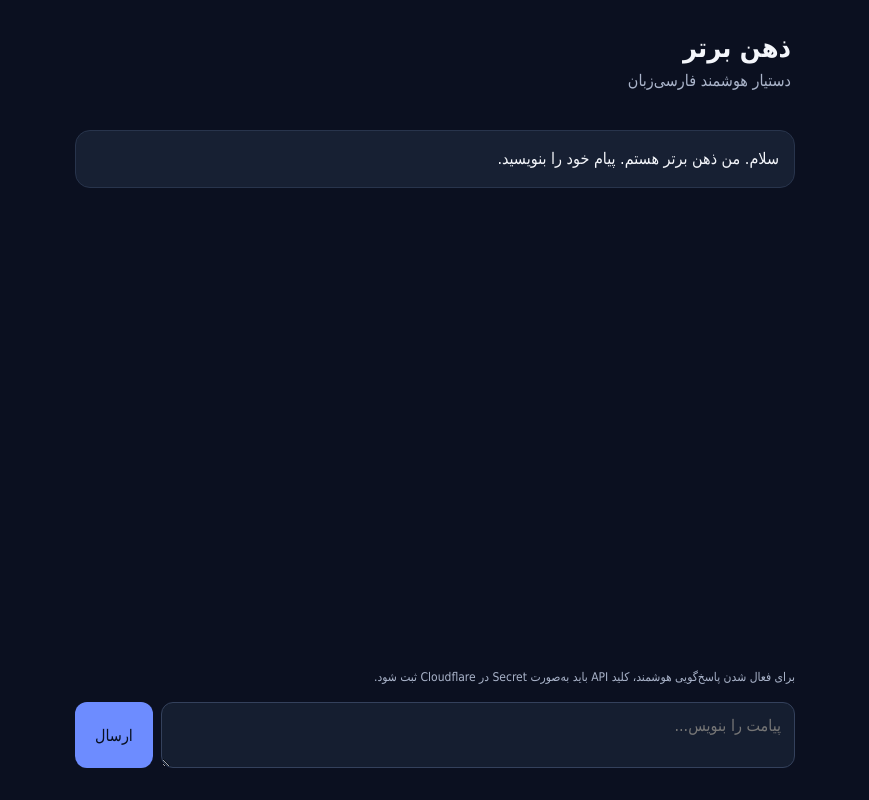
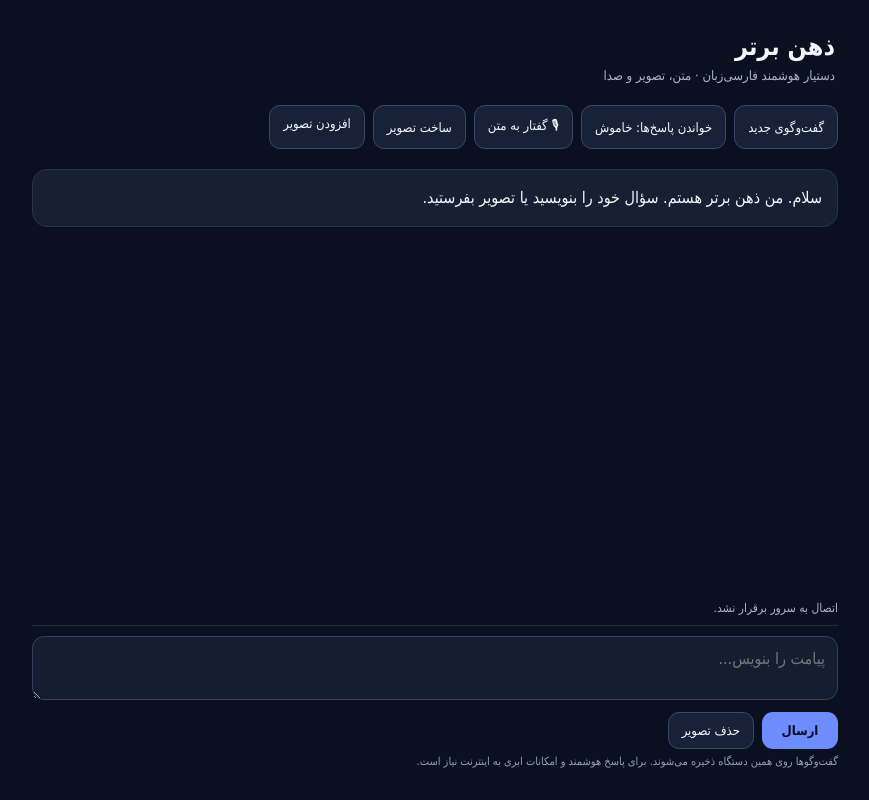
Before and after one commit to rezamadadi3c-blip/zehn-bartar-reza, a website: page public/index.html in a window 1280 px wide. Shown: the whole page, without its empty margins (205-1074 px from the left). Drawn offline with Linux system fonts and the light colour scheme; no server answers.

Commit message:
Build full Persian AI assistant interface with image, voice and PWA controls

```diff
--- a/public/index.html
+++ b/public/index.html
@@ -1,52 +1,70 @@
 <!doctype html>
 <html lang="fa" dir="rtl">
 <head>
-<meta charset="utf-8"><meta name="viewport" content="width=device-width,initial-scale=1">
+<meta charset="utf-8"><meta name="viewport" content="width=device-width,initial-scale=1,viewport-fit=cover">
 <meta name="theme-color" content="#111827"><meta name="description" content="دستیار هوشمند فارسی‌زبان ذهن برتر">
 <link rel="manifest" href="/manifest.webmanifest"><link rel="icon" href="/icon.svg" type="image/svg+xml">
 <meta name="mobile-web-app-capable" content="yes"><meta name="apple-mobile-web-app-capable" content="yes">
-<meta name="apple-mobile-web-app-status-bar-style" content="black-translucent">
 <title>ذهن برتر</title>
 <style>
-*{box-sizing:border-box}body{margin:0;background:#0b1020;color:#f4f6fb;font-family:Tahoma,Arial,sans-serif}
-main{max-width:760px;margin:auto;padding:20px;min-height:100vh;display:flex;flex-direction:column}
-header{padding:12px 4px 20px}h1{margin:0;font-size:27px}header p{color:#aab4ca;margin:8px 0}
-#chat{flex:1;min-height:45vh;display:flex;flex-direction:column;gap:12px;padding:12px 0}
-.msg{padding:13px 15px;border-radius:15px;line-height:1.9;white-space:pre-wrap;overflow-wrap:anywhere}
-.user{background:#26395d;align-self:flex-start;max-width:90%}.bot{background:#172033;border:1px solid #28344c;align-self:stretch}
-form{display:flex;gap:8px;position:sticky;bottom:0;background:#0b1020;padding:12px 0}
-textarea{flex:1;resize:vertical;min-height:54px;max-height:160px;border-radius:12px;padding:13px;background:#151e30;color:white;border:1px solid #34415c;font:inherit}
-button{border:0;border-radius:12px;padding:0 20px;background:#6d8cff;color:#081020;font-weight:bold;font:inherit}
-button:disabled{opacity:.55}
-#status{font-size:12px;color:#aab4ca;min-height:20px}
-.topbar{display:flex;align-items:center;justify-content:space-between;gap:12px}
-#install{display:none;padding:8px 12px;border-radius:9px;font-size:13px}
+:root{color-scheme:dark}*{box-sizing:border-box}body{margin:0;background:#0b1020;color:#f4f6fb;font-family:Tahoma,Arial,sans-serif}
+main{max-width:850px;margin:auto;padding:16px;min-height:100dvh;display:flex;flex-direction:column}
+header{padding:10px 3px 14px}.top{display:flex;align-items:center;justify-content:space-between;gap:10px}h1{margin:0;font-size:25px}.sub{color:#aab4ca;font-size:13px;margin:7px 0 0}
+.tools{display:flex;flex-wrap:wrap;gap:8px;margin:8px 0}
+button,.filebtn{border:1px solid #394762;border-radius:11px;padding:10px 13px;background:#172238;color:#f4f6fb;font:inherit;font-size:13px;cursor:pointer}
+button.primary{background:#6d8cff;color:#081020;border:0;font-weight:bold}button:disabled{opacity:.5;cursor:wait}
+#install{display:none}#chat{flex:1;min-height:36vh;display:flex;flex-direction:column;gap:12px;padding:12px 0}
+.msg{padding:13px 15px;border-radius:15px;line-height:1.9;white-space:pre-wrap;overflow-wrap:anywhere;max-width:94%}
+.user{background:#26395d;align-self:flex-start}.bot{background:#172033;border:1px solid #28344c;align-self:stretch;max-width:100%}
+.msg img{max-width:100%;border-radius:12px;display:block;margin-top:8px}
+#status{font-size:12px;color:#aab4ca;min-height:20px;margin:4px 0}
+.composer{position:sticky;bottom:0;background:#0b1020;padding:10px 0 max(10px,env(safe-area-inset-bottom));border-top:1px solid #202b40}
+textarea,input{font:inherit;color:white;background:#151e30;border:1px solid #34415c;border-radius:12px;padding:12px;width:100%}
+textarea{min-height:58px;max-height:170px;resize:vertical}
+.sendrow{display:flex;gap:8px;margin-top:8px}.sendrow button{min-width:76px}
+#preview{max-width:120px;max-height:100px;border-radius:8px;display:none;margin-top:8px}
+.small{font-size:11px;color:#91a0bb;margin-top:6px}.hidden{display:none!important}
+#imageResult{max-width:100%;border-radius:12px;margin-top:10px}
+@media(min-width:650px){main{padding:22px}.msg{max-width:85%}.bot{max-width:100%}}
 </style></head>
 <body><main>
-<header><div class="topbar"><h1>ذهن برتر</h1><button id="install" type="button">نصب برنامه</button></div><p>دستیار هوشمند فارسی‌زبان</p></header>
-<div id="chat"><div class="msg bot">سلام. من ذهن برتر هستم. پیام خود را بنویسید.</div></div>
-<div id="status">برای فعال شدن پاسخ‌گویی هوشمند، کلید API باید به‌صورت Secret در Cloudflare ثبت شود.</div>
-<form id="form"><textarea id="prompt" placeholder="پیامت را بنویس..." required></textarea><button id="send">ارسال</button></form>
+<header><div class="top"><h1>ذهن برتر</h1><button id="install">نصب برنامه</button></div><p class="sub">دستیار هوشمند فارسی‌زبان · متن، تصویر و صدا</p></header>
+<div class="tools">
+<button id="newChat">گفت‌وگوی جدید</button>
+<button id="speakToggle">خواندن پاسخ‌ها: خاموش</button>
+<button id="voiceBtn">🎙 گفتار به متن</button>
+<button id="imageMode">ساخت تصویر</button>
+<label class="filebtn" for="imageFile">افزودن تصویر</label><input class="hidden" id="imageFile" type="file" accept="image/*">
+</div>
+<div id="chat"><div class="msg bot">سلام. من ذهن برتر هستم. سؤال خود را بنویسید یا تصویر بفرستید.</div></div>
+<div id="status">در حال بررسی اتصال...</div>
+<div class="composer">
+<img id="preview" alt="پیش‌نمایش تصویر">
+<textarea id="prompt" placeholder="پیامت را بنویس..." rows="2"></textarea>
+<div class="sendrow"><button class="primary" id="send">ارسال</button><button id="clearImage">حذف تصویر</button></div>
+<div class="small">گفت‌وگوها روی همین دستگاه ذخیره می‌شوند. برای پاسخ هوشمند و امکانات ابری به اینترنت نیاز است.</div>
+</div>
 </main>
 <script>
-const form=document.querySelector('#form'), input=document.querySelector('#prompt'), chat=document.querySelector('#chat'), statusBox=document.querySelector('#status'), send=document.querySelector('#send');
-const history=[];
-function bubble(text,who){const el=document.createElement('div');el.className='msg '+who;el.textContent=text;chat.appendChild(el);el.scrollIntoView({behavior:'smooth',block:'end'});return el}
-form.addEventListener('submit',async e=>{
- e.preventDefault();const text=input.value.trim();if(!text)return;
- bubble(text,'user');history.push({role:'user',content:text});input.value='';send.disabled=true;statusBox.textContent='در حال دریافت پاسخ...';
- const loading=bubble('در حال فکر کردن...','bot');
- try{
-  const res=await fetch('/api/chat',{method:'POST',headers:{'Content-Type':'application/json'},body:JSON.stringify({messages:history})});
-  const data=await res.json();loading.textContent=data.reply||data.error||'خطای نامشخص';
-  if(res.ok&&data.reply)history.push({role:'assistant',content:data.reply});
-  statusBox.textContent=res.ok?'آماده':'اتصال هوش ابری هنوز تنظیم نشده یا خطا دارد.';
- }catch{loading.textContent='ارتباط برقرار نشد. اینترنت یا تنظیمات سرور را بررسی کنید.';statusBox.textContent='خطای اتصال';}
- finally{send.disabled=false;input.focus();}
-});
-if('serviceWorker' in navigator){window.addEventListener('load',()=>navigator.serviceWorker.register('/sw.js').catch(()=>{}));}
-let installPrompt;
-const installButton=document.querySelector('#install');
-window.addEventListener('beforeinstallprompt',event=>{event.preventDefault();installPrompt=event;installButton.style.display='block';});
-installButton.addEventListener('click',async()=>{if(!installPrompt)return;installPrompt.prompt();await installPrompt.userChoice;installPrompt=null;installButton.style.display='none';});
+const $=s=>document.querySelector(s), chat=$('#chat'),input=$('#prompt'),statusBox=$('#status'),send=$('#send'),imageFile=$('#imageFile'),preview=$('#preview');
+let history=[];let selectedImage=null;let readAloud=false;let makeImage=false;
+try{history=JSON.parse(localStorage.getItem('zb_history')||'[]');if(history.length){chat.innerHTML='';history.forEach(m=>bubble(m.content,m.role==='user'?'user':'bot',false));}}catch{history=[];}
+function bubble(text,who,scroll=true){const el=document.createElement('div');el.className='msg '+who;el.textContent=text;chat.appendChild(el);if(scroll)el.scrollIntoView({behavior:'smooth',block:'end'});return el}
+function save(){try{localStorage.setItem('zb_history',JSON.stringify(history.slice(-60)));}catch{}}
+async function check(){try{const r=await fetch('/api/health');const d=await r.json();statusBox.textContent=d.ai?'اتصال هوش ابری برقرار است.':'سرور فعال است؛ اتصال هوش مصنوعی در انتظار تنظیم Cloudflare است.';}catch{statusBox.textContent='اتصال به سرور برقرار نشد.';}}
+check();
+$('#newChat').onclick=()=>{history=[];save();chat.innerHTML='';bubble('گفت‌وگوی تازه شروع شد. چه کمکی می‌توانم بکنم؟','bot');};
+$('#speakToggle').onclick=()=>{readAloud=!readAloud;$('#speakToggle').textContent='خواندن پاسخ‌ها: '+(readAloud?'روشن':'خاموش');if(!readAloud&&speechSynthesis)speechSynthesis.cancel();};
+$('#clearImage').onclick=()=>{selectedImage=null;imageFile.value='';preview.style.display='none';};
+imageFile.onchange=()=>{const file=imageFile.files[0];if(!file)return;if(file.size>3*1024*1024){statusBox.textContent='تصویر باید کمتر از ۳ مگابایت باشد.';imageFile.value='';return;}const reader=new FileReader();reader.onload=()=>{selectedImage=reader.result;preview.src=selectedImage;preview.style.display='block';};reader.readAsDataURL(file);};
+$('#imageMode').onclick=()=>{makeImage=!makeImage;$('#imageMode').textContent=makeImage?'بازگشت به چت':'ساخت تصویر';input.placeholder=makeImage?'تصویری که می‌خواهی بساز را توصیف کن...':'پیامت را بنویس...';};
+async function submit(){const text=input.value.trim();if(!text&&!selectedImage)return;if(makeImage){await generateImage(text);return;}
+const user=bubble(text||'این تصویر را بررسی کن.','user');if(selectedImage){const im=document.createElement('img');im.src=selectedImage;user.appendChild(im);}
+history.push({role:'user',content:text||'این تصویر را بررسی کن.'});save();input.value='';send.disabled=true;statusBox.textContent='در حال دریافت پاسخ...';const loading=bubble('در حال پردازش...','bot');
+try{const payload={messages:history};if(selectedImage){payload.image=selectedImage;payload.mimeType=selectedImage.slice(5,selectedImage.indexOf(';'));}const r=await fetch('/api/chat',{method:'POST',headers:{'content-type':'application/json'},body:JSON.stringify(payload)});const d=await r.json();loading.textContent=d.reply||d.error||'خطای نامشخص';if(r.ok&&d.reply){history.push({role:'assistant',content:d.reply});save();if(readAloud&&'speechSynthesis'in window){speechSynthesis.cancel();speechSynthesis.speak(new SpeechSynthesisUtterance(d.reply));}}statusBox.textContent=r.ok?'آماده':'سرویس خطا داد.';}catch{loading.textContent='ارتباط با سرور برقرار نشد.';statusBox.textContent='خطای اتصال';}finally{selectedImage=null;imageFile.value='';preview.style.display='none';send.disabled=false;input.focus();}}
+async function generateImage(prompt){if(!prompt){statusBox.textContent='اول توضیح تصویر را بنویس.';return;}send.disabled=true;statusBox.textContent='در حال ساخت تصویر...';const msg=bubble('در حال ساخت تصویر...','bot');try{const r=await fetch('/api/image',{method:'POST',headers:{'content-type':'application/json'},body:JSON.stringify({prompt})});if(!r.ok){const d=await r.json();throw new Error(d.error||'ساخت تصویر ناموفق بود.');}const blob=await r.blob(),url=URL.createObjectURL(blob);msg.textContent='تصویر ساخته شد.';const img=document.createElement('img');img.id='imageResult';img.src=url;msg.appendChild(img);statusBox.textContent='تصویر آماده است.';}catch(e){msg.textContent=e.message;statusBox.textContent='ساخت تصویر انجام نشد.';}finally{send.disabled=false;}}
+send.onclick=submit;input.addEventListener('keydown',e=>{if(e.key==='Enter'&&!e.shiftKey){e.preventDefault();submit();}});
+$('#voiceBtn').onclick=()=>{const SR=window.SpeechRecognition||window.webkitSpeechRecognition;if(!SR){statusBox.textContent='تشخیص گفتار در این مرورگر پشتیبانی نمی‌شود؛ از صفحه‌کلید صوتی گوشی استفاده کن.';return;}const rec=new SR();rec.lang='fa-IR';rec.interimResults=false;rec.onstart=()=>statusBox.textContent='گوش می‌دهم...';rec.onresult=e=>{input.value+=(input.value?' ':'')+e.results[0][0].transcript;statusBox.textContent='گفتار به متن تبدیل شد.';};rec.onerror=()=>statusBox.textContent='دسترسی میکروفون یا تشخیص گفتار با خطا روبه‌رو شد.';rec.start();};
+if('serviceWorker'in navigator)addEventListener('load',()=>navigator.serviceWorker.register('/sw.js').catch(()=>{}));
+let installPrompt;const installButton=$('#install');addEventListener('beforeinstallprompt',e=>{e.preventDefault();installPrompt=e;installButton.style.display='block';});installButton.onclick=async()=>{if(!installPrompt)return;installPrompt.prompt();await installPrompt.userChoice;installPrompt=null;installButton.style.display='none';};
 </script></body></html>
```
